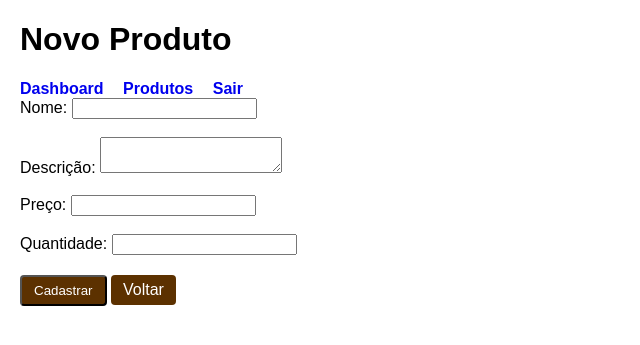
After one commit to pacificodiguin/Sistema-Estoque-Vendas, a PHP site: page /views/novo_produto.php in a window 1280 px wide. The commit adds this page. Shown: the top 345 px of the page, without its empty margins (0-640 px from the left). Run offline with PHP 8.4, Linux system fonts and the light colour scheme.

Commit message:
Inicio dos trabalhos no CRUD dos Produtos
Esse é os primeiros passos desta parte do projeto.

```diff
--- /dev/null
+++ b/assets/style.css
@@ -0,0 +1,36 @@
+body {
+    font-family: Arial, sans-serif;
+    margin: 20px;
+}
+
+nav a {
+    margin-right: 15px;
+    text-decoration: none;
+    font-weight: bold;
+}
+
+table {
+    border-collapse: collapse;
+    width: 80%;
+    margin-top: 20px;
+}
+
+table, th, td {
+    border: 1px solid #333;
+    padding: 8px;
+    text-align: left;
+}
+
+.btn {
+    display: inline-block;
+    padding: 6px 12px;
+    margin: 2px 0;
+    background-color: #5c3100;
+    color: white;
+    text-decoration: none;
+    border-radius: 4px;
+}
+
+.btn:hover {
+    background-color: #462500;
+}
--- /dev/null
+++ b/views/novo_produto.php
@@ -0,0 +1,36 @@
+<!DOCTYPE html>
+<html lang="pt-br">
+<head>
+    <meta charset="UTF-8">
+    <title>Novo Produto</title>
+    <link rel="stylesheet" href="../assets/style.css">
+</head>
+<body>
+
+<h1>Novo Produto</h1>
+<nav>
+    <a href="../public/index.php">Dashboard</a>
+    <a href="produtos.php">Produtos</a>
+    <a href="../controllers/logout.php">Sair</a>
+</nav>
+
+<form method="POST" action="../controllers/produtoController.php">
+    <input type="hidden" name="acao" value="cadastrar">
+    <label>Nome:</label>
+    <input type="text" name="nome" required><br><br>
+
+    <label>Descrição:</label>
+    <textarea name="descricao" required></textarea><br><br>
+
+    <label>Preço:</label>
+    <input type="number" step="0.01" name="preco" required><br><br>
+
+    <label>Quantidade:</label>
+    <input type="number" name="quantidade" required><br><br>
+
+    <button type="submit" class="btn">Cadastrar</button>
+    <a href="produtos.php" class="btn">Voltar</a>
+</form>
+
+</body>
+</html>
```
Also changed, not shown: controllers/produtoController.php (added, +58 -0 lines), public/index.php (+35 -7 lines), views/editar_produto.php (added, +58 -0 lines), views/produtos.php (added, +57 -0 lines).
